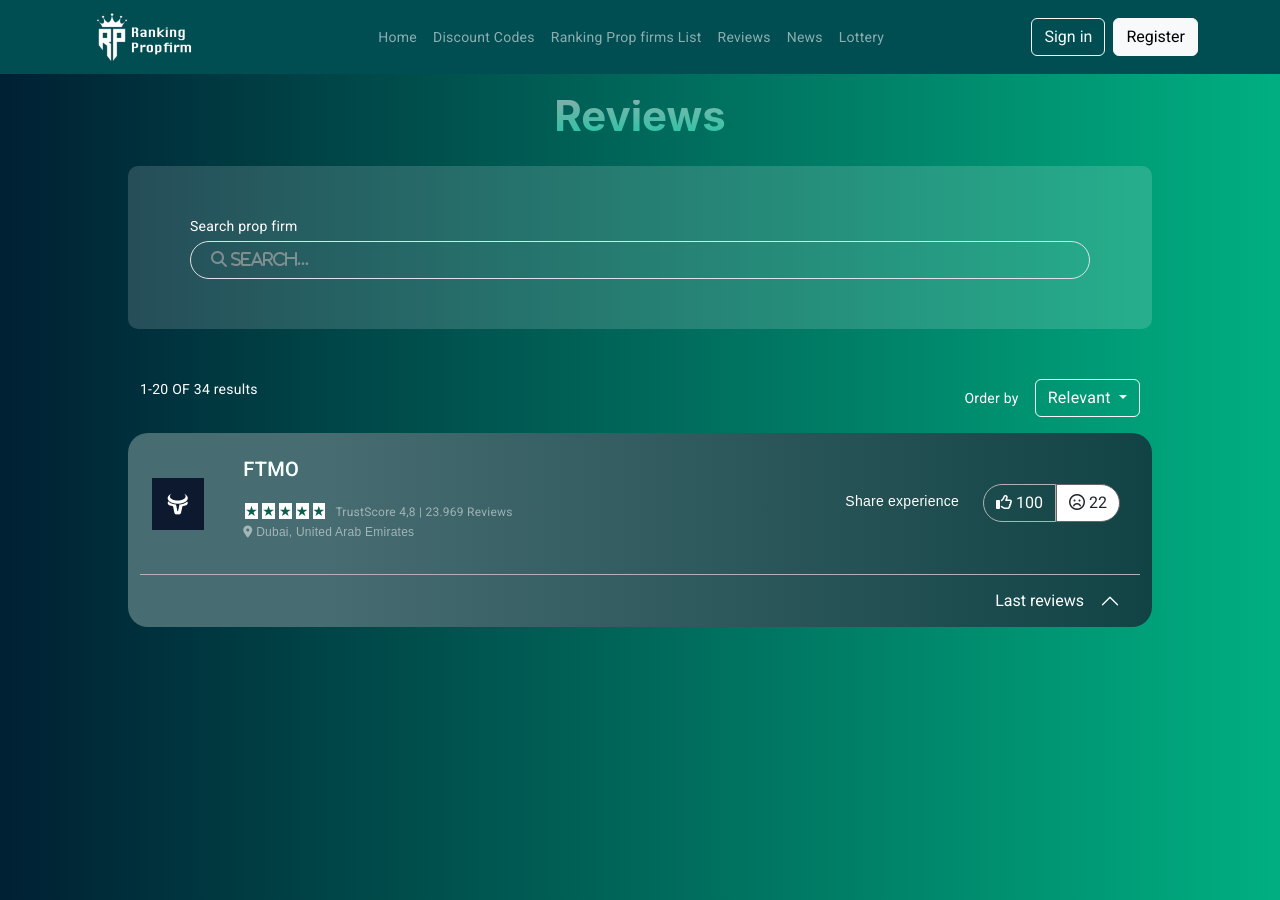
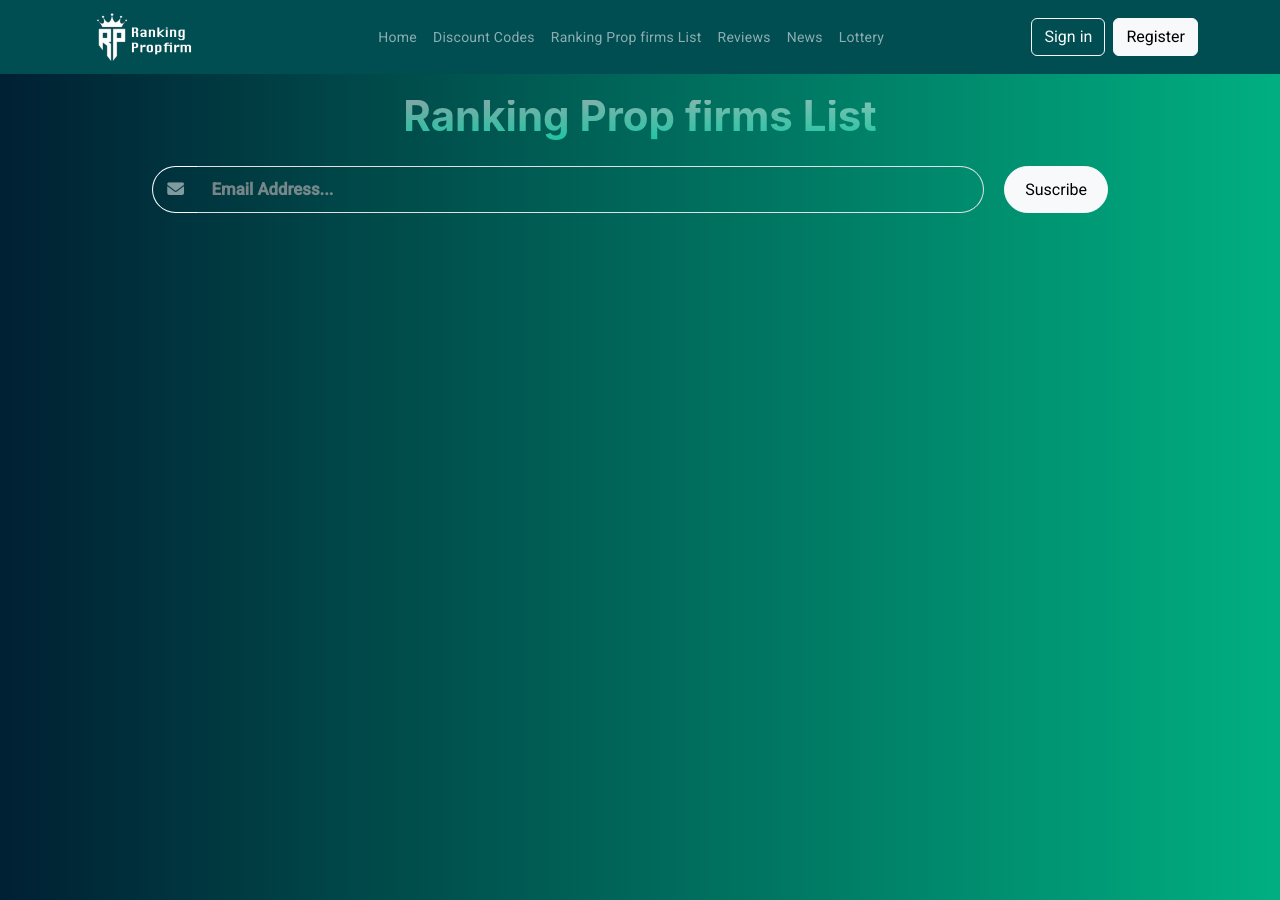
Before and after one commit to jcmloiacono/ranking_propfirm_angular, an Angular app: page / in a window 1280 px wide. Built offline with nearby package versions, Linux system fonts and the light colour scheme.

Commit message:
create component newsletter

```diff
--- a/src/app/app.component.html
+++ b/src/app/app.component.html
@@ -2,5 +2,6 @@
 <!-- <app-home /> -->
 <!-- <app-discount /> -->
 <!-- <app-ranking /> -->
-<app-reviews />
+<!-- <app-reviews /> -->
+<app-news />
 <router-outlet />
--- a/src/app/app.module.ts
+++ b/src/app/app.module.ts
@@ -20,6 +20,7 @@ import { HeaderComponent } from './shared/header/header.component';
 import { FooterComponent } from './shared/footer/footer.component';
 import { BarSearchComponent } from './components/bar-search/bar-search.component';
 import { provideAnimationsAsync } from '@angular/platform-browser/animations/async';
+import { NewsletterComponent } from './components/newsletter/newsletter.component';
 
 @NgModule({
   declarations: [
@@ -33,7 +34,8 @@ import { provideAnimationsAsync } from '@angular/platform-browser/animations/asy
     CompareComponent,
     HeaderComponent,
     FooterComponent,
-    BarSearchComponent
+    BarSearchComponent,
+    NewsletterComponent
   ],
   imports: [
     BrowserModule,
--- /dev/null
+++ b/src/app/components/newsletter/newsletter.component.html
@@ -0,0 +1,9 @@
+<div class="filter-group d-flex">
+    <div class="input-group align-items-center">
+        <i class="fas fa-envelope"></i>
+        <input type="text" id="newsletter" (input)="applyFilters()" class="form-control custom-placeholder"
+            placeholder="&nbsp;Email Address...">
+    </div>
+    <button class="btn btn-light">Suscribe</button>
+
+</div>
--- /dev/null
+++ b/src/app/components/newsletter/newsletter.component.scss
@@ -0,0 +1,27 @@
+input{
+    color: #fff;
+    background-color: transparent;
+    border-radius: 25px;
+    padding: 10px;
+    font-size: 1.2em;
+    border-left: none;
+}
+input::placeholder{
+    color: #a3a3a3b8;
+    font-weight: 600;
+}
+
+.fas{
+    border: solid 1px #fff;
+    border-right: none;
+    border-radius: 25px;
+    font-size: 1.2em;
+    padding: 14.2px;
+    color:#ffffff80;
+}
+
+.btn{
+    border-radius: 25px;
+    margin: 0 20px;
+    padding: 0px 20px;
+}
--- /dev/null
+++ b/src/app/components/newsletter/newsletter.component.ts
@@ -0,0 +1,12 @@
+import { Component } from '@angular/core';
+
+@Component({
+  selector: 'app-newsletter',
+  templateUrl: './newsletter.component.html',
+  styleUrl: './newsletter.component.scss'
+})
+export class NewsletterComponent {
+
+applyFilters() {}
+
+}
--- a/src/app/pages/news/news.component.html
+++ b/src/app/pages/news/news.component.html
@@ -1 +1,11 @@
-<p>news works!</p>
+<section id="news">
+    <div class="container-flex title">
+        <h1>Ranking Prop firms List</h1>
+    </div>
+    <!-- Search -->
+    <div class="container-fluid bg-glass">
+        <div class="container">
+            <app-newsletter/>
+        </div>
+    </div>
+</section>
--- a/src/app/pages/news/news.component.scss
+++ b/src/app/pages/news/news.component.scss
@@ -0,0 +1,7 @@
+#news{
+    padding: 0px 10%;
+}
+
+.title{
+    text-align: center;
+}
```
Also changed, not shown: 1 other file (tests, documents, lock files or other folders).
